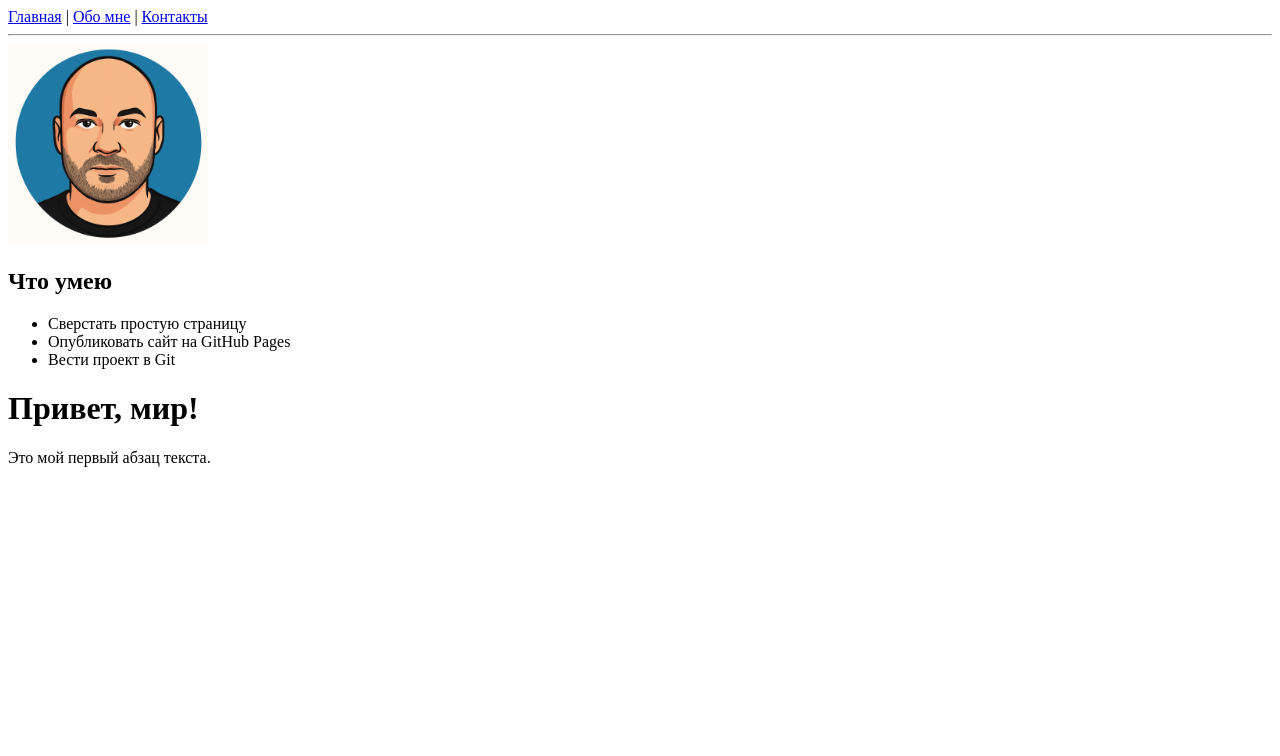
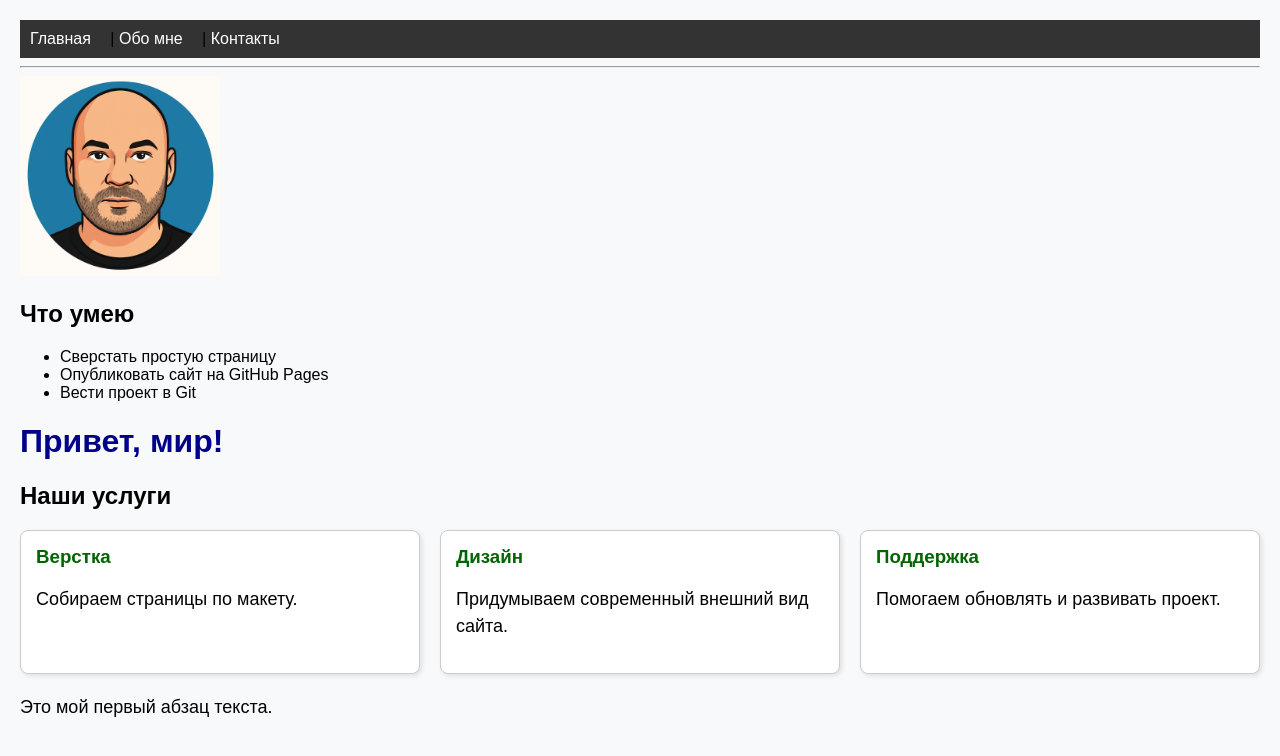
Before and after one commit to ivgprogress-eng/my_site, a plain HTML site: page index.html in a window 1280 px wide. Drawn offline with Linux system fonts and the light colour scheme.

Commit message:
Добавил секцию карточек с услугами (flexbox)

```diff
--- a/css/style.css
+++ b/css/style.css
@@ -27,3 +27,22 @@ p {
   font-size: 18px;
   line-height: 1.5;
 }
+.cards {
+  display: flex;             /* включаем flex-контейнер */
+  gap: 20px;                 /* расстояние между карточками */
+  margin: 20px 0;
+}
+
+.card {
+  flex: 1;                   /* все карточки равной ширины */
+  background-color: white;
+  border: 1px solid #ccc;
+  padding: 15px;
+  border-radius: 8px;
+  box-shadow: 2px 2px 5px rgba(0,0,0,0.1); /* лёгкая тень */
+}
+
+.card h3 {
+  margin-top: 0;
+  color: darkgreen;
+}
--- a/index.html
+++ b/index.html
@@ -1,6 +1,7 @@
 <!DOCTYPE html>
 <html>
 <head>
+  <link rel="stylesheet" href="css/style.css">
   <meta charset="UTF-8">
   <title>Мой первый сайт</title>
 </head>
@@ -20,6 +21,23 @@
 </ul>
 
   <h1>Привет, мир!</h1>
+  <h2>Наши услуги</h2>
+   <div class="cards">
+    <div class="card">
+    <h3>Верстка</h3>
+    <p>Собираем страницы по макету.</p>
+   </div>
+   <div class="card">
+    <h3>Дизайн</h3>
+    <p>Придумываем современный внешний вид сайта.</p>
+   </div>
+   <div class="card">
+    <h3>Поддержка</h3>
+    <p>Помогаем обновлять и развивать проект.</p>
+   </div>
+  </div>
+
+
   <p>Это мой первый абзац текста.</p>
 </body>
 </html>
```
